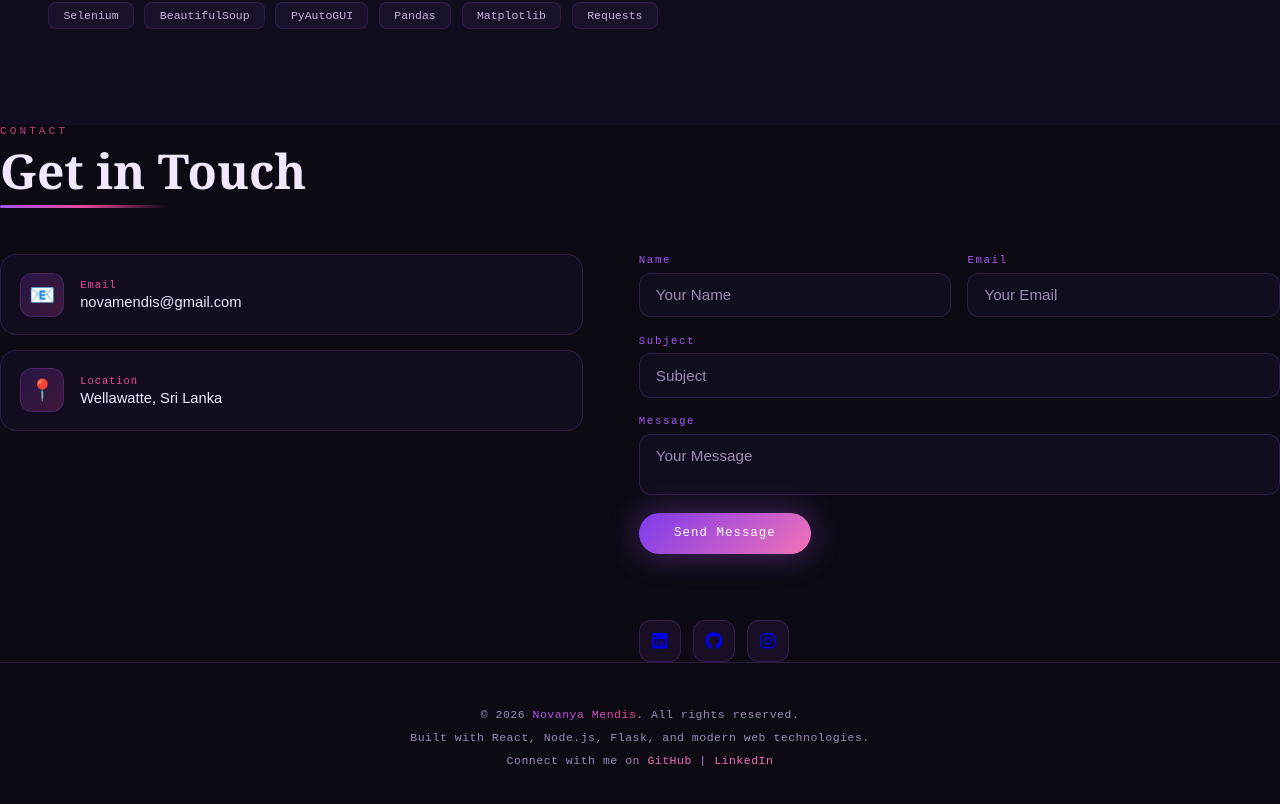
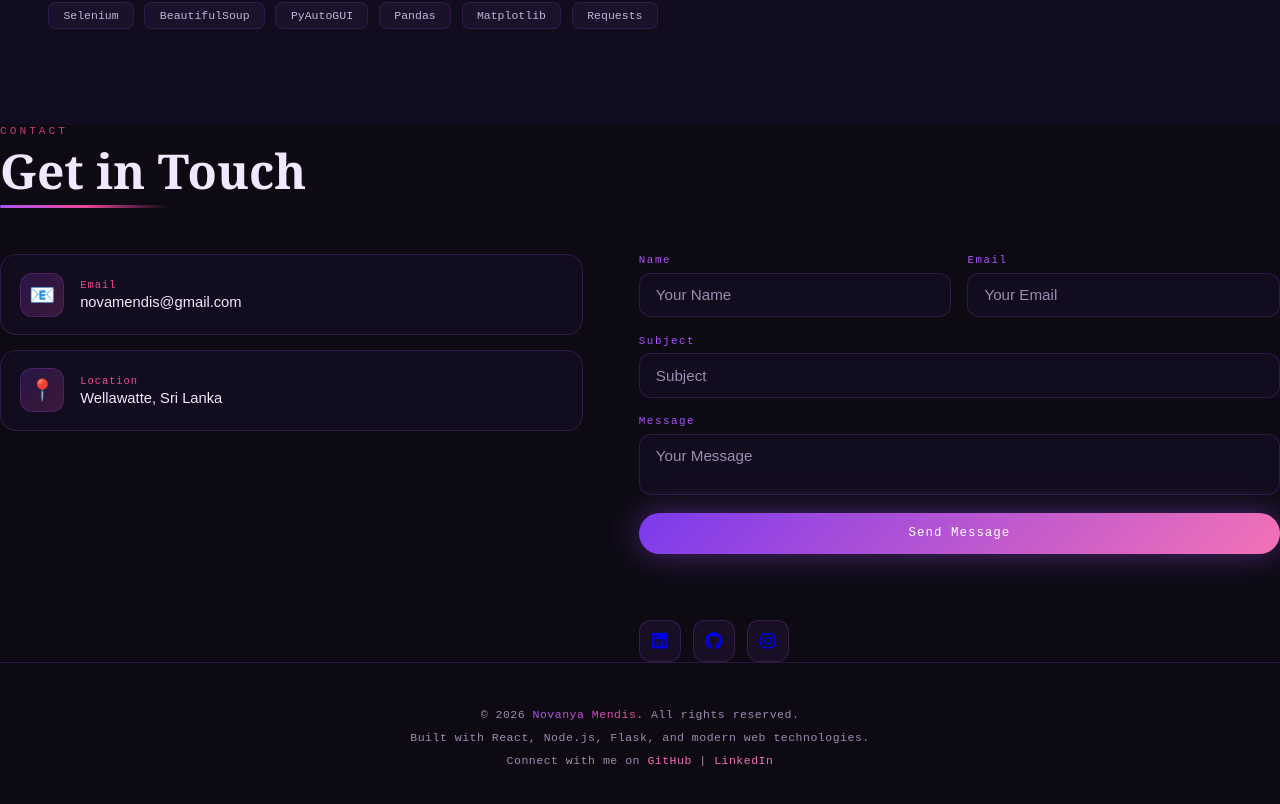
Before and after one commit to Novanya/Official-Portfolio, a React (Vite) app: page / in a window 1280 px wide. Shown: the part 4487-5291 px from the top of the page. Built offline with nearby package versions, Linux system fonts and the light colour scheme.

Commit message:
Refactor contact form submission logic
Updated form submission handling to use async/await and improved status management.

```diff
--- a/src/components/Contact.jsx
+++ b/src/components/Contact.jsx
@@ -9,19 +9,34 @@ export default function Contact() {
     subject: "",
     msg: "",
   });
-  const [sent, setSent] = useState(false);
+  const [status, setStatus] = useState("idle"); // idle | sending | sent | error
 
   const handleChange = (e) => {
     setForm({ ...form, [e.target.name]: e.target.value });
   };
 
-  const handleSubmit = (e) => {
+  const handleSubmit = async (e) => {
     e.preventDefault();
-    setSent(true);
-    if(setSent == true){
-      alert("Message Sent!")
-    } else{
-      alert("Oops! Message not send...")
+    setStatus("sending");
+
+    try {
+      const res = await fetch("https://formspree.io/f/xreowkal", {
+        method: "POST",
+        headers: {
+          Accept: "application/json",
+          "Content-Type": "application/json",
+        },
+        body: JSON.stringify(form),
+      });
+
+      if (res.ok) {
+        setStatus("sent");
+        setForm({ name: "", email: "", subject: "", msg: "" });
+      } else {
+        setStatus("error");
+      }
+    } catch (err) {
+      setStatus("error");
     }
   };
 
@@ -92,11 +107,24 @@ export default function Contact() {
               placeholder="Your Message"
             />
           </div>
-          <a href="mailto:novamendis@gmail.com">
-            <button type="submit" className="btn-glow">
-              Send Message {/* {sent ? "Sent!" : "Send Message"} */}
-            </button>
-          </a>
+          <button type="submit" className="btn-glow" disabled={status === "sending"}>
+            {status === "sending"
+              ? "Sending..."
+              : status === "sent"
+              ? "Message Sent!"
+              : "Send Message"}
+          </button>
+          {status === "sent" && (
+            <p className="f-status f-status-success">
+              Thanks! Your message has been sent — I'll get back to you soon.
+            </p>
+          )}
+          {status === "error" && (
+            <p className="f-status f-status-error">
+              Something went wrong. Please try again, or email me directly at{" "}
+              <a href="mailto:novamendis@gmail.com">novamendis@gmail.com</a>.
+            </p>
+          )}
 
           <div className="social-row">
             <div className="social-row">
```
